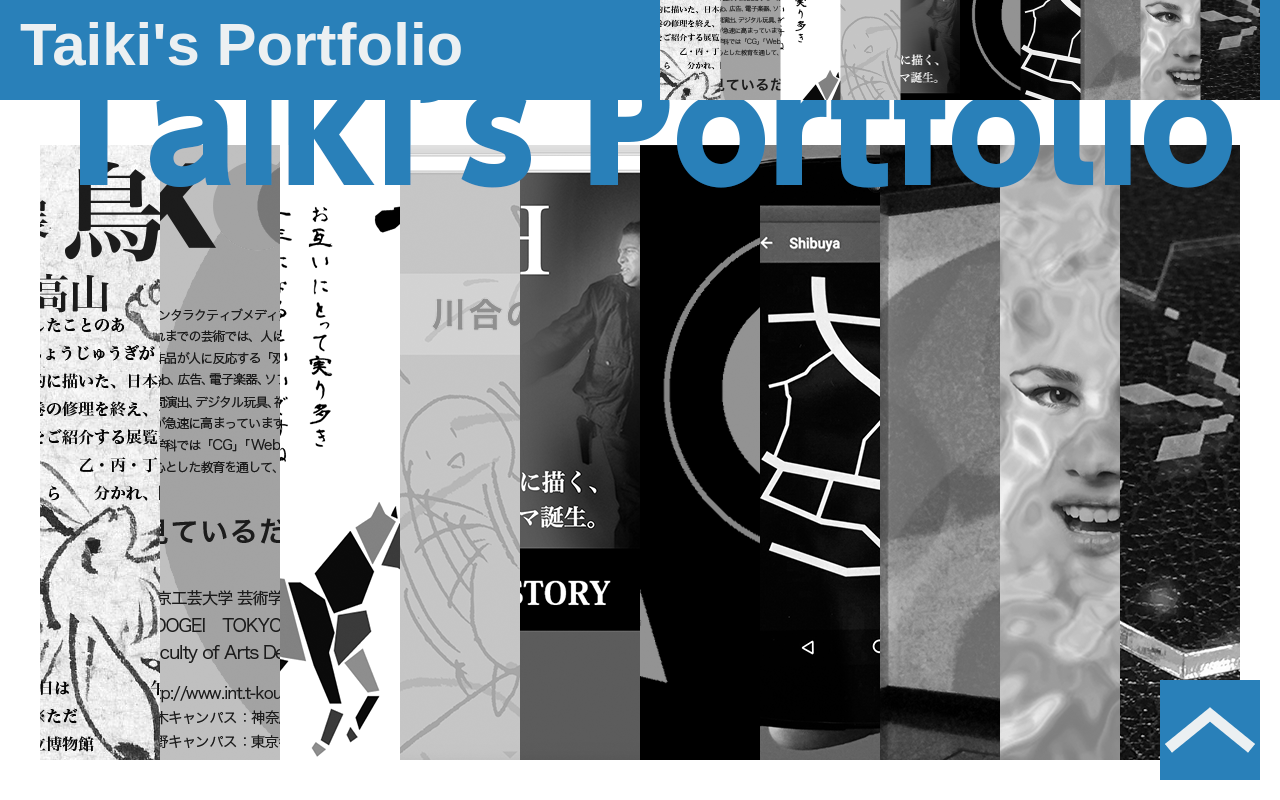
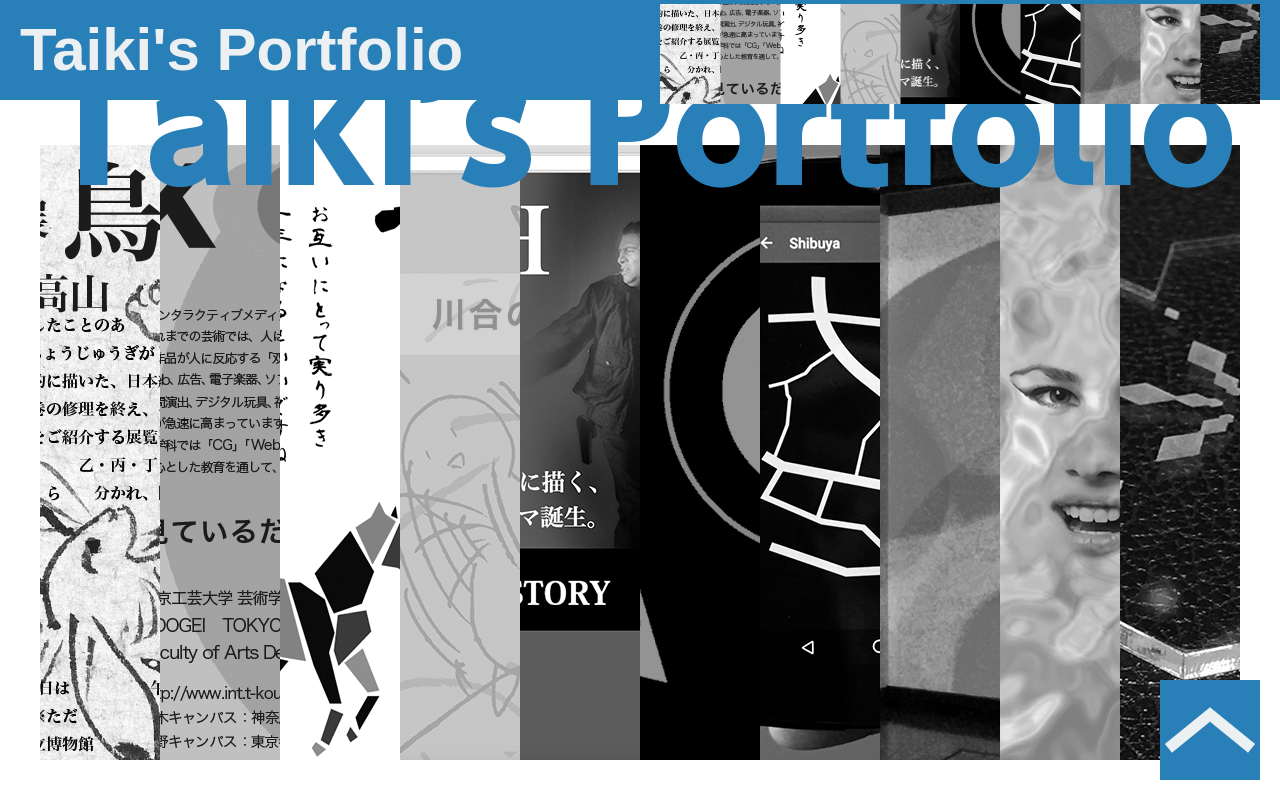
Before and after one commit to TaikiKine/pf_compass_dev, a website: page index.html in a window 1280 px wide. Shown: the top 800 px of the page. Drawn offline with nearby package versions, Linux system fonts and the light colour scheme; a script that the page names is missing.

Commit message:
nav no chousei

```diff
--- a/sass/style.scss
+++ b/sass/style.scss
@@ -122,7 +122,6 @@ h5{
 	margin: 0 auto;
 	width: 1200px;
 	height: 100px;
-	//font-size: 85%;
 	background: rgb(41, 128, 185);
 	li{
 		list-style: none;
@@ -131,20 +130,15 @@ h5{
 		float: right;
 		&:first-child{
 			width: auto;
-			//height: 50px;
-			/* padding: 25px 5px; */
-			//margin: 9px 0px 0px 0px;
 			float: left;
 			transition: 0.5s;
-			&:hover{
-				opacity: 0.5
-			}
 		}
 		a{
+			line-height: 100px;
 			@include fontSet(H, 60px, bold);
+			@include link-colors($gray, rgba(236, 240, 242, 0.5));
 			text-decoration: none;
-			color: $gray;
-			//display: block;
+			display:inline;
 			img{
 				width: 60px;
 				height: 100px;
```
Also changed, not shown: css/style.css, cssmin/style.min.css.
